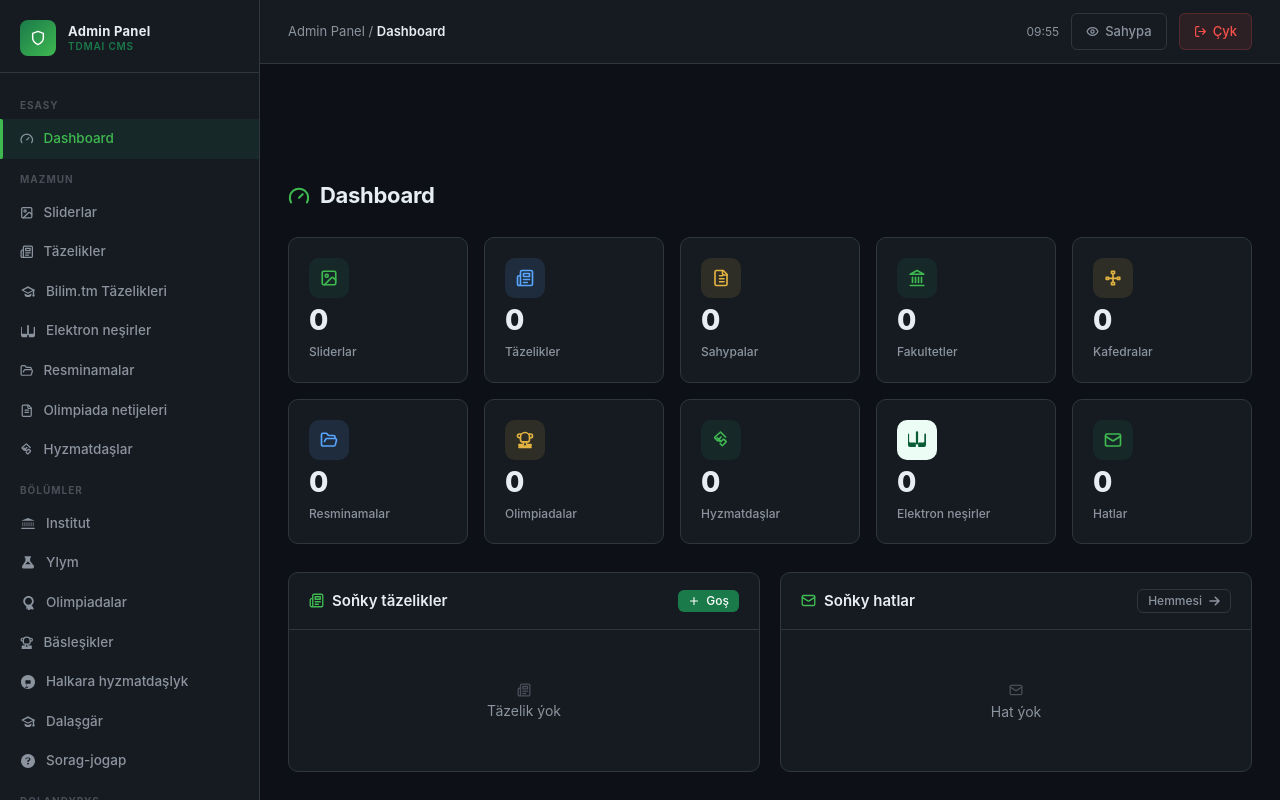
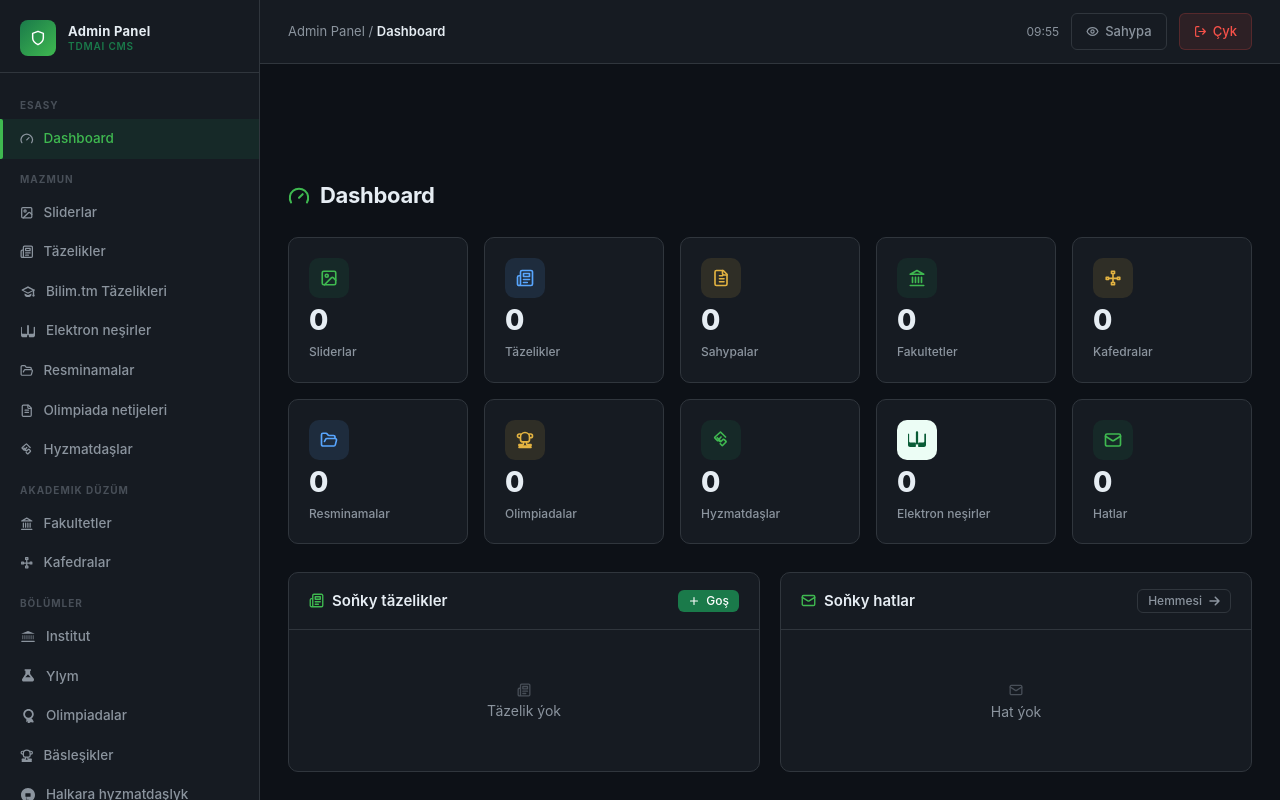
Before and after one commit to bagtyyarmiriyew35-maker/Maliya_institut, a Django app: page /panel/ in a window 1280 px wide. Run offline with Django 5.2, Linux system fonts and the light colour scheme; the visitor is signed in with stand-in values (Sample User, id 1); data comes from the database, SQL or seed files in the repository; data that the repository does not hold is empty; some libraries are stand-ins or nearby versions.

Commit message:
Add Fakultetler and Kafedralar navigation links to admin panel sidebar

```diff
--- a/templates/panel/base.html
+++ b/templates/panel/base.html
@@ -44,6 +44,9 @@
       <a href="{% url 'panel_olympiads' %}"><i class="fa-solid fa-file-pdf"></i> Olimpiada netijeleri</a>
       <a href="{% url 'panel_partners' %}"><i class="fa-solid fa-handshake"></i> Hyzmatdaşlar</a>
 
+      <div class="sidebar-section-title">Akademik düzüm</div>
+      <a href="{% url 'panel_faculties' %}"><i class="fa-solid fa-building-columns"></i> Fakultetler</a>
+      <a href="{% url 'panel_departments' %}"><i class="fa-solid fa-sitemap"></i> Kafedralar</a>
 
       <div class="sidebar-section-title">Bölümler</div>
       <a href="{% url 'panel_pages_by_section' 'institut' %}"><i class="fa-solid fa-university"></i> Institut</a>
```
